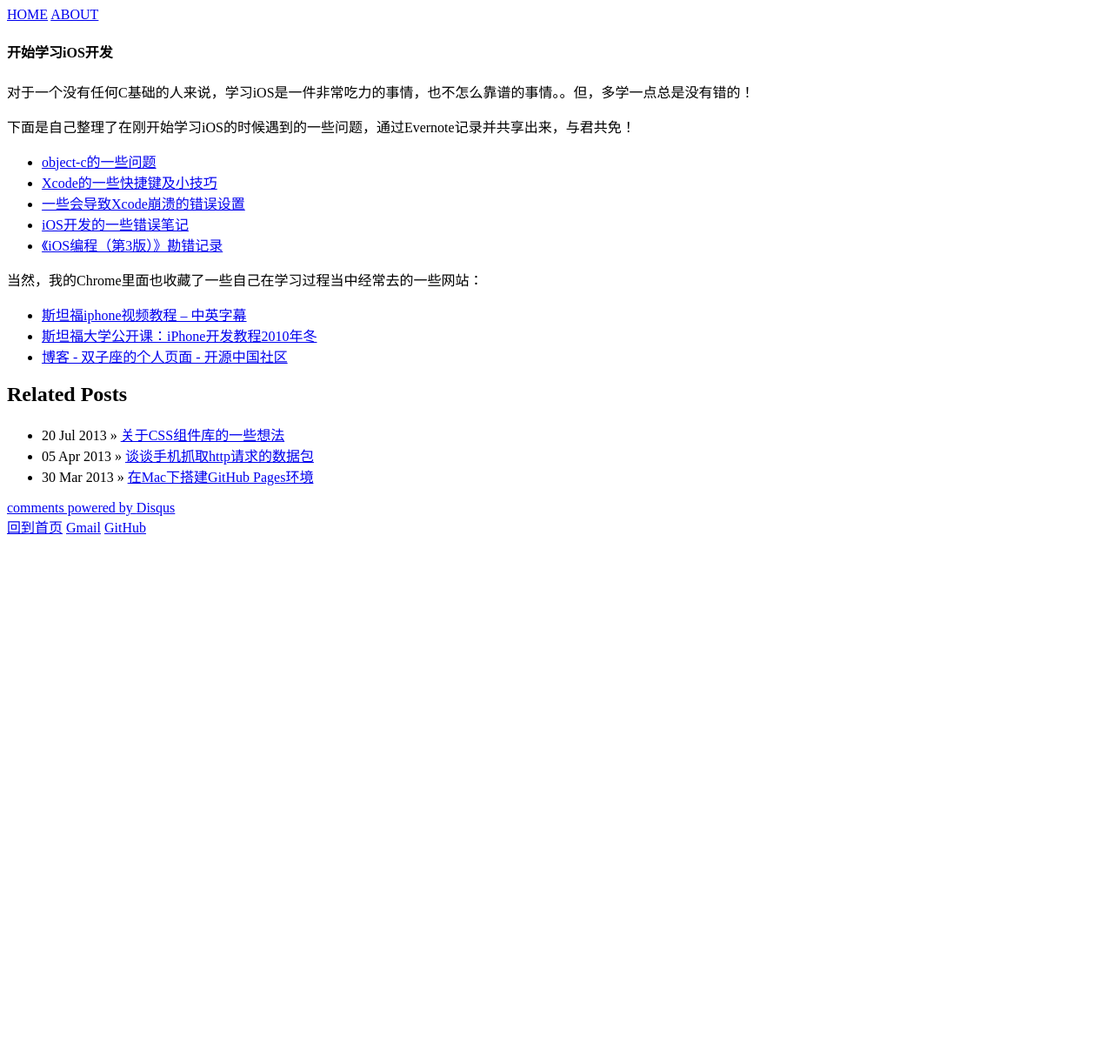
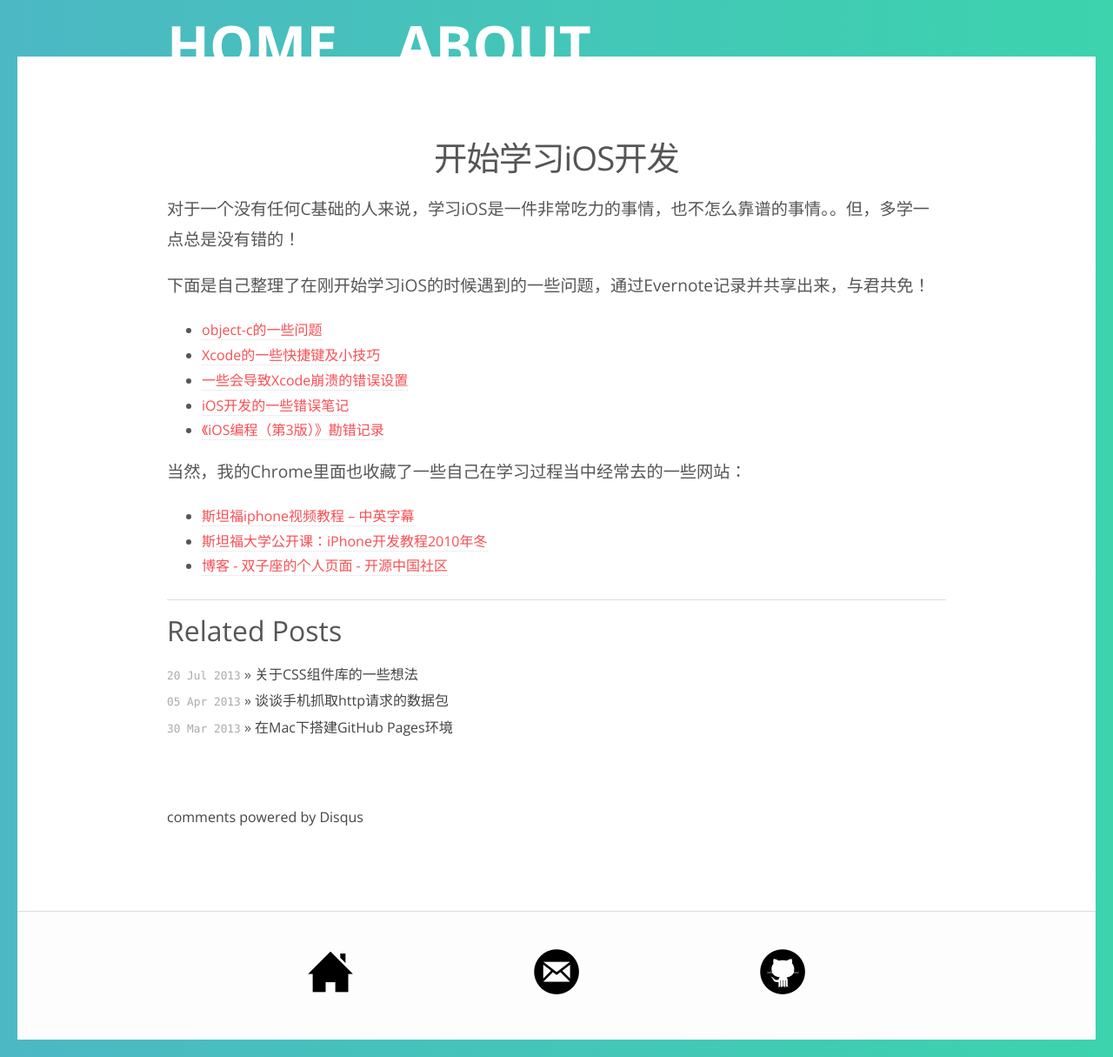
Before and after one commit to tenjessy/blog, a Jekyll site: the page built from _posts/2013-07-14-start-ios.md, in a window 1280 px wide. Shown: the whole page at 87% size. Built offline with Jekyll 4.4.1, drawn with Linux system fonts in a browser that asks for light colours; some web fonts are replaced; Markdown is read by kramdown in place of the engine named in the settings; comment, search, counter and statistics services are not loaded; before the commit the page ends 900 px from its top, so only the background shows below that.

Commit message:
修改css路径

```diff
--- a/_config.yml
+++ b/_config.yml
@@ -1,5 +1,6 @@
+url: http://tenjessy.github.io/blog   #网址
 safe:         false
-auto:         false
+auto:         true
 server:       false
 server_port:  4000
 baseurl:
--- a/_layouts/default.html
+++ b/_layouts/default.html
@@ -3,7 +3,7 @@
 <head>
 	<meta http-equiv="content-type" content="text/html; charset=utf-8" />
 	<title>{{ page.title }}</title>
-	<link rel="stylesheet" type="text/css" href="css/blog.css" media="screen" />
+	<link rel="stylesheet" type="text/css" href="http://tenjessy.github.io/blog/css/blog.css" media="screen" />
 </head>
 <body>
 
```
